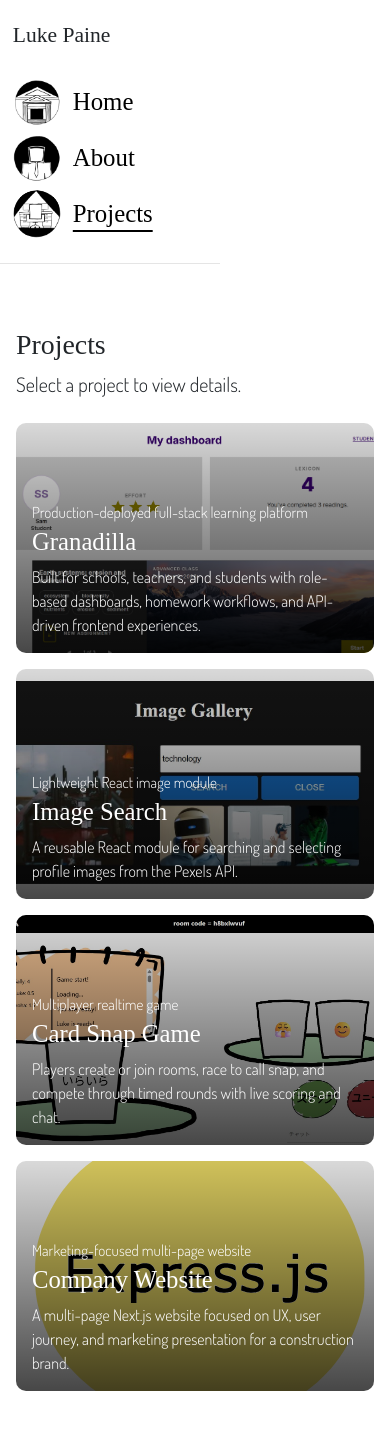
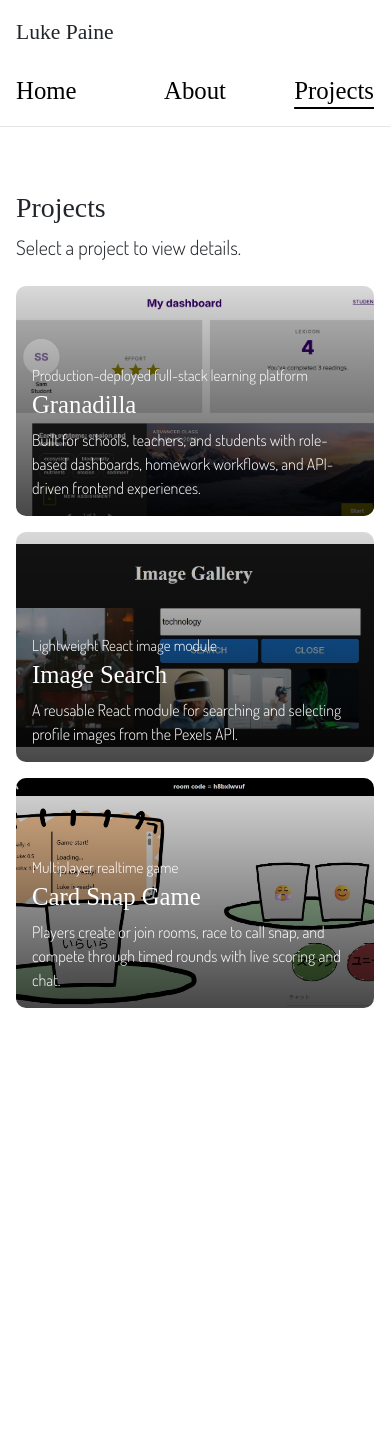
Before and after one commit to Luke-up/portfolio, a Next.js app: page /projects in a window 390 px wide. Shown: the top 1430 px of the page. After the commit the page ends 1056 px from the top, so only its background shows below. Built offline with nearby package versions, Linux system fonts and the light colour scheme; a web font is replaced by a local one.

Commit message:
Mobi updates, project removal

```diff
--- a/about.json
+++ b/about.json
@@ -206,23 +206,6 @@
           "url": "https://github.com/Luke-up/Snap_server"
         }
       ]
-    },
-    {
-      "slug": "construction-company-site",
-      "title": "Company Website",
-      "tagline": "Marketing-focused multi-page website",
-      "cardSummary": "A multi-page Next.js website focused on UX, user journey, and marketing presentation for a construction brand.",
-      "img": "/images/drawing.svg",
-      "images": ["/images/drawing.svg"],
-      "overview": "This project showcases website design for a construction company with a focus on trust, clarity, and conversion-oriented content flow.",
-      "stack": ["Next.js", "React", "Multi-page UX", "Form submission"],
-      "highlights": [
-        "Structured page layouts around user journey goals and marketing communication.",
-        "Designed clear calls-to-action and service presentation for lead generation.",
-        "Implemented lightweight form submission for enquiry capture."
-      ],
-      "appLink": "",
-      "codeLink": ""
     }
   ]
 }
--- a/components/Navigation.js
+++ b/components/Navigation.js
@@ -15,7 +15,7 @@ function Navigation(props) {
         <span className="site-sidebar-title-short">LP</span>
         <span className="site-sidebar-title-full">Luke Paine</span>
       </p>
-      <nav aria-label="Primary site navigation">
+      <nav className="site-nav" aria-label="Primary site navigation">
         {links.map((link) => {
           const activeClass = props.type === link.key ? "site-nav-active" : "";
           return (
--- a/styles/globals.css
+++ b/styles/globals.css
@@ -393,12 +393,49 @@ height: 80vh;
     border-right: 0;
     border-bottom: 1px solid rgba(0, 0, 0, 0.1);
     padding: 1rem;
+    /* Avoid width animating when :focus-within matched desktop expand rules */
+    transition: none;
+  }
+
+  /* Same specificity as desktop hover/focus rules; keep full-width header on tap */
+  .site-sidebar:hover,
+  .site-sidebar:focus-within {
+    width: 100%;
+    padding: 1rem;
+  }
+
+  .site-nav {
+    display: flex;
+    width: 100%;
+    align-items: center;
+    justify-content: space-between;
+    gap: 0.35rem;
+  }
+
+  .site-nav-icon-wrap {
+    display: none;
   }
 
   .site-nav-link {
-    display: inline-flex;
-    margin-right: 1rem;
+    flex: 1;
+    display: flex;
+    align-items: center;
+    min-height: auto;
     margin-bottom: 0;
+    margin-right: 0;
+    gap: 0;
+  }
+
+  .site-nav-link:nth-child(1) {
+    justify-content: flex-start;
+  }
+
+  .site-nav-link:nth-child(2) {
+    justify-content: center;
+  }
+
+  .site-nav-link:nth-child(3) {
+    justify-content: flex-end;
   }
 
   .page-content {
@@ -428,4 +465,10 @@ height: 80vh;
     position: static;
     opacity: 1;
   }
+
+  /* Fit title + contact footer in one viewport below the stacked header + main padding */
+  .home-screen {
+    min-height: calc(100vh - 13rem);
+    min-height: calc(100dvh - 13rem);
+  }
 }
```
